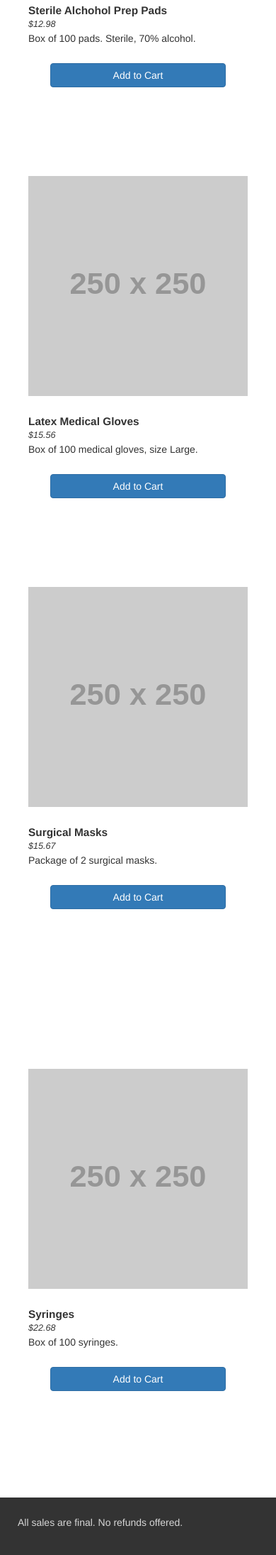
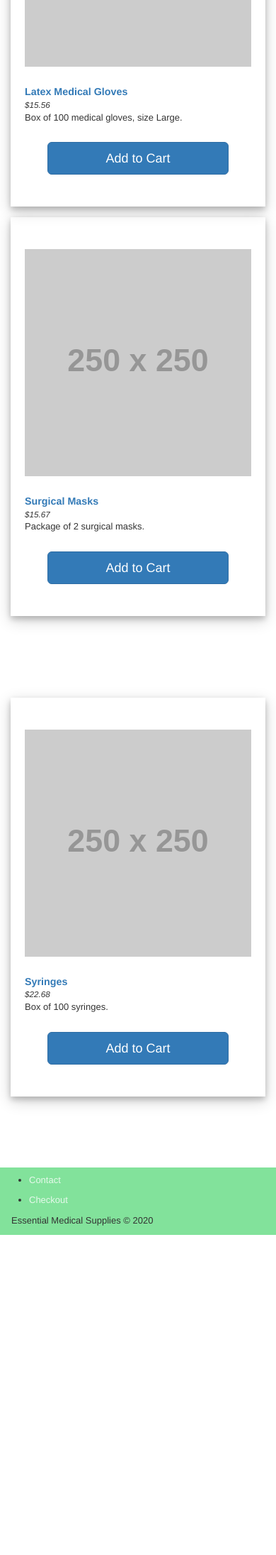
Before and after one commit to bg2345/medical_supplies, a Flask app: page / in a window 390 px wide. Shown: the part 1185-3376 px from the top of the page at 71% size. After the commit the page ends 2925 px from the top, so only its background shows below. Run offline with Flask 2, Linux system fonts and the light colour scheme; grey boxes labelled with a size stand in for pictures from a placeholder-image service; some libraries are stand-ins or nearby versions.

Commit message:
fixed bootstrap layout

```diff
--- a/app/routes.py
+++ b/app/routes.py
@@ -15,7 +15,7 @@ def index(header=''):
     products = [
         {
             'id': 1001,
-            'title': 'Sterile Alchohol Prep Pads',
+            'title': 'Sterile Alcohol Prep Pads',
             'price': 12.98,
             'desc': 'Box of 100 pads. Sterile, 70% alcohol.',
             'image': 'https://cdn.shopify.com/s/files/1/0021/5692/0919/products/71bEP-EAxvL._SL1500_720x.jpg?v=1584548531'
@@ -146,6 +146,18 @@ def logout():
 def checkout():
     return render_template('checkout.html', title='Checkout')
 
+@app.route('/product/1001', methods=['GET', 'POST'])
+def show_prod():
+    prod = {
+        'id': 1001,
+        'title': 'Sterile Alchohol Prep Pads',
+        'price': 12.98,
+        'desc': 'Box of 100 pads. Sterile, 70% alcohol.',
+        'image': 'https://cdn.shopify.com/s/files/1/0021/5692/0919/products/71bEP-EAxvL._SL1500_720x.jpg?v=1584548531'
+    }
+
+    return render_template('product/1001.html', prod=prod, title='Sterile Alcohol Pads')
+
 @app.route('/pay/', methods=['GET', 'POST'])
 def pay():
 
--- a/app/static/css/main.css
+++ b/app/static/css/main.css
@@ -1,5 +1,10 @@
 body {
   overflow-x: hidden;
+  font-size: 130%;
+  min-height: 100vh;
+  position: relative;
+  margin: 0;
+  /* padding-bottom: 100px; */
 }
 
 .messages {
@@ -23,8 +28,8 @@ body {
 }
 
 .card {
-  margin-top:25px;
-  padding: 25px;
+  margin-top: 15px;
+  padding: 20px;
 }
 
 .product-img {
@@ -64,10 +69,39 @@ body {
 }
 
 footer {
-  background-color: rgba(0, 0, 0, 0.8);
+  background-color: rgba(99, 219, 131, 0.8);
+  position: absolute;
+  bottom: 0;
+  width: 100%
+  /* height: 20px; */
+  /* margin-top: 10px; */
 }
 
 footer p {
+  /* color: rgba(255, 255, 255, 0.8); */
+  margin-top: 10px;
+}
+
+.navbar {
+  background-color: rgba(99, 219, 131, 0.8);
+}
+
+.nav-link {
   color: rgba(255, 255, 255, 0.8);
-  padding: 25px;
 }
+
+/* .navbar-default {
+  height: 40px;
+} */
+
+/* .product-img {
+  box-shadow: 0 4px 8px 0 rgba(0, 0, 0, 0.2), 0 6px 20px 0 rgba(0, 0, 0, 0.19);
+} */
+
+.card {
+  box-shadow: 0 4px 8px 0 rgba(0, 0, 0, 0.2), 0 6px 20px 0 rgba(0, 0, 0, 0.19);
+}
+
+.carousel-inner {
+  box-shadow: 0 4px 8px 0 rgba(0, 0, 0, 0.2), 0 6px 20px 0 rgba(0, 0, 0, 0.19);
+}
--- a/app/static/js/app.js
+++ b/app/static/js/app.js
@@ -1,7 +1,7 @@
 products = [
         {
             'id': 1001,
-            'title': 'Sterile Alchohol Prep Pads',
+            'title': 'Sterile Alcohol Prep Pads',
             'price': 12.98,
             'desc': 'Box of 100 pads. Sterile, 70% alcohol.'
         },
@@ -34,6 +34,7 @@ function addItem(id) {
   // clear session storage
   // sessionStorage.clear();
   console.log(id);
+
 
   if (sessionStorage.getItem('cart')) {
     var cart = JSON.parse(sessionStorage.getItem('cart'));
--- a/app/templates/base.html
+++ b/app/templates/base.html
@@ -11,6 +11,7 @@
 
 {% block styles %}
   {{ super() }}
+  <!-- <link rel="stylesheet" href="https://stackpath.bootstrapcdn.com/bootstrap/4.4.1/css/bootstrap.min.css" integrity="sha384-Vkoo8x4CGsO3+Hhxv8T/Q5PaXtkKtu6ug5TOeNV6gBiFeWPGFN9MuhOf23Q9Ifjh" crossorigin="anonymous"> -->
   <link rel="stylesheet" href="../static/css/main.css">
 {% endblock %}
 
@@ -18,16 +19,21 @@
 {% block scripts %}
   {{ super() }}
   <!-- jQuery JS -->
-    <script src="https://ajax.googleapis.com/ajax/libs/jquery/3.3.1/jquery.min.js"></script>
+  <script
+    src="https://code.jquery.com/jquery-3.4.1.min.js"
+    integrity="sha256-CSXorXvZcTkaix6Yvo6HppcZGetbYMGWSFlBw8HfCJo="
+    crossorigin="anonymous">
+  </script>
     <!-- Own JS -->
-    <script src="./static/js/app.js"></script>
+    <script type="text/javascript" src="{{ url_for('static', filename='js/app.js') }}"></script> <!-- used Flask static routing to point to JS file --!>
+    <!-- <script src="./static/js/app.js"></script> -->
 {% endblock %}
 
 
 {% block navbar %}
 <div class="row">
   <div class="col-md-12">
-    <nav class="navbar navbar-expand-lg navbar-dark bg-dark">
+    <nav class="navbar navbar-expand-lg navbar-light navbar-fixed-top">
     <a class="navbar-brand" href="{{ url_for('index') }}">Essential Medical Supplies</a>
     <button class="navbar-toggler" type="button" data-toggle="collapse" data-target="#navbarSupportedContent" aria-controls="navbarSupportedContent" aria-expanded="false" aria-label="Toggle navigation">
       <span class="navbar-toggler-icon"></span>
@@ -65,19 +71,19 @@
           </li>
         {% else %}
           {% if title == 'Login' %}
-          <li class="nav-item active">
+          <!-- <li class="nav-item"> -->
           {% else %}
-          <li class="nav-item">
+          <!-- <li class="nav-item"> -->
           {% endif %}
-            <a class="nav-link" href="{{ url_for('login') }}">Login</a>
-            </li>
+            <!-- <a class="nav-link" href="{{ url_for('login') }}">Login</a>
+            </li> -->
             {% if title == 'Register' %}
-            <li class="nav-item active">
+            <!-- <li class="nav-item"> -->
             {% else %}
-            <li class="nav-item">
+            <!-- <li class="nav-item"> -->
             {% endif %}
-              <a class="nav-link" href="{{ url_for('register') }}">Register</a>
-            </li>
+              <!-- <a class="nav-link" href="{{ url_for('register') }}">Register</a>
+            </li> -->
           {% endif %}
           {% if title == 'Contact' %}
           <li class="nav-item active">
@@ -112,17 +118,29 @@
 
   {% block app_content %}{% endblock %}
 
-<footer>
-  <div class="row top-margin-lg">
+<div class="row top-margin-lg">
+  <div class="col-md-12">
+<footer class="navbar navbar-expand-lg navbar-light fixed-bottom">
+
     <div class="col-md-4">
-      <p>All sales are final. No refunds offered.</p>
+      <ul class="navbar-nav mr-auto">
+      <li class="nav-item">
+        <a class="nav-link" href="{{ url_for('contact') }}">Contact</a>
+      </li>
+      </ul>
     </div> <!-- ends col 4 -->
     <div class="col-md-4">
-      <p>Copyright 2020</p>
+      <ul class="navbar-nav mr-auto">
+      <li class="nav-item">
+        <a class="nav-link" href="{{ url_for('checkout') }}">Checkout</a>
+      </li>
+      </ul>
     </div><!-- ends col 4 -->
     <div class="col-md-4">
-      <p>EMAIL</p>
+      <p>Essential Medical Supplies © 2020</p>
     </div><!-- ends col 4 -->
-  </div> <!-- ends row -->
+
 </footer>
+</div>
+</div> <!-- ends row -->
 {% endblock %}
--- a/app/templates/checkout.html
+++ b/app/templates/checkout.html
@@ -23,7 +23,7 @@
                   <th>#</th>
                   <th>Name</th>
                   <th>$</th>
-                  <th>Rem.</th>
+                  <th>Remove</th>
                 </tr>
               </thead>
               <tbody>
--- a/app/templates/index.html
+++ b/app/templates/index.html
@@ -23,13 +23,13 @@
       <div class="col-md-12">
         <div id="carouselExampleSlidesOnly" class="carousel slide" data-ride="carousel">
           <div class="carousel-inner">
-            <div class="carousel-item active">
+            <div class="carousel-item item active">
               <img class="d-block w-100" src="http://placehold.it/800x150" alt="First slide">
             </div>
-            <div class="carousel-item">
+            <div class="carousel-item item">
               <img class="d-block w-100" src="http://placehold.it/800x150" alt="Second slide">
             </div>
-            <div class="carousel-item">
+            <div class="carousel-item item">
               <img class="d-block w-100" src="http://placehold.it/800x150" alt="Third slide">
             </div>
           </div>
@@ -46,11 +46,11 @@
     {% endif %}
         <div class="col-md-4">
           <div class="card">
-            <div class="card-img-top"><img src="{{ product.image }}" alt="Product image" class="product-img"></div>
-            <div class="card-title">{{ product.title }}</div>
+            <div class="card-img-top"><a href="/product/{{ product.id }}"><img src="{{ product.image }}" alt="Product image" class="product-img" ></a></div>
+            <div class="card-title"><a href="/product/{{ product.id }}">{{ product.title }}</a></div>
             <div class="card-subtitle">${{ product.price }}</div>
             <div class="card-text"><p>{{ product.desc }}</p></div>
-            <button class="btn btn-primary" onClick="addItem({{ product.id }})">Add to Cart</button>
+            <button class="btn btn-primary btn-lg btn-block" onClick="addItem({{ product.id }})">Add to Cart</button>
           </div> <!-- ends card -->
         </div> <!-- ends col 12 for card -->
     {% if loop.index % 3 == 0 or loop.length == loop.index %}
--- a/requirements.txt
+++ b/requirements.txt
@@ -26,6 +26,6 @@ SQLAlchemy==1.2.17
 stripe==2.23.0
 urllib3==1.24.2
 visitor==0.1.3
-Werkzeug==0.15.3
+Werkzeug==0.16.1
 wtf==0.1
 WTForms==2.2.1
```
Also changed, not shown: app/templates/product/1001.html (added, +39 -0 lines).
